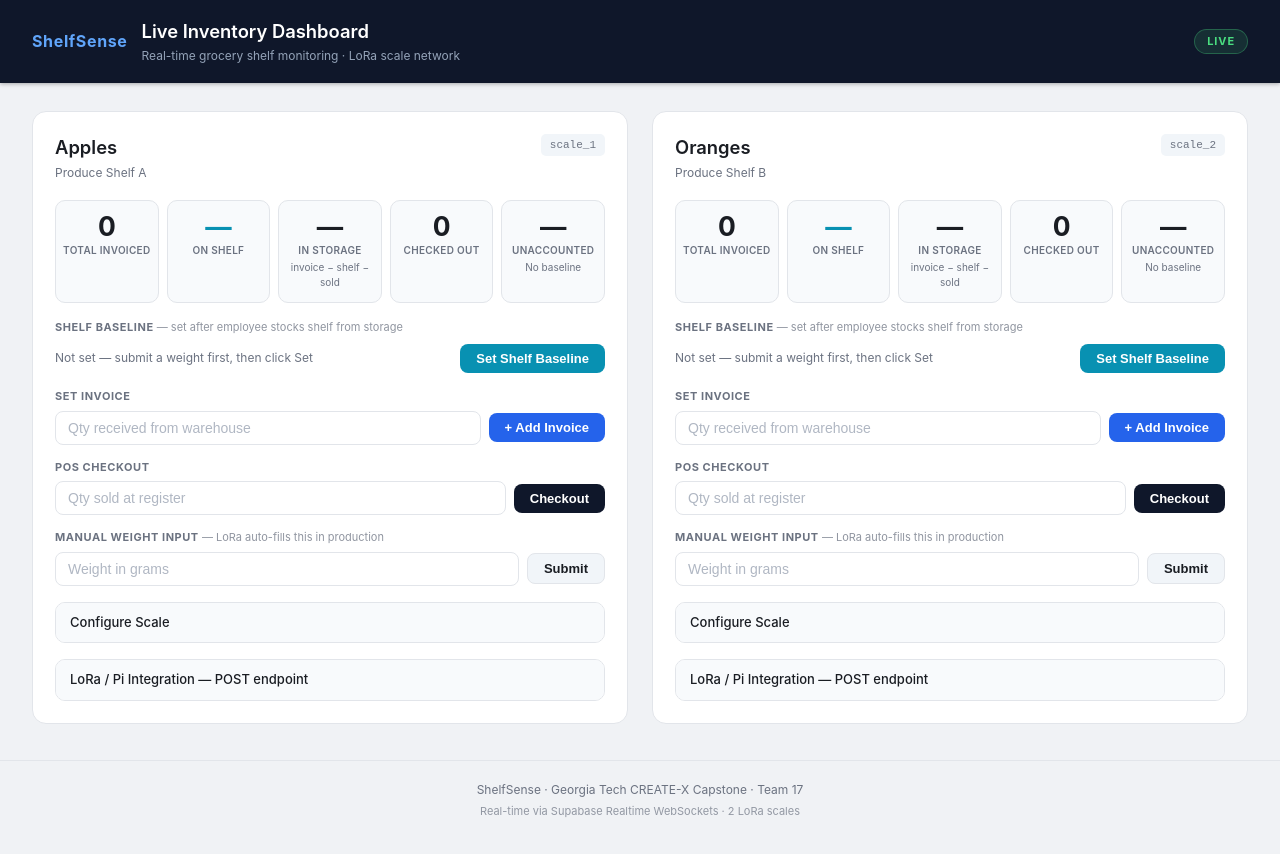
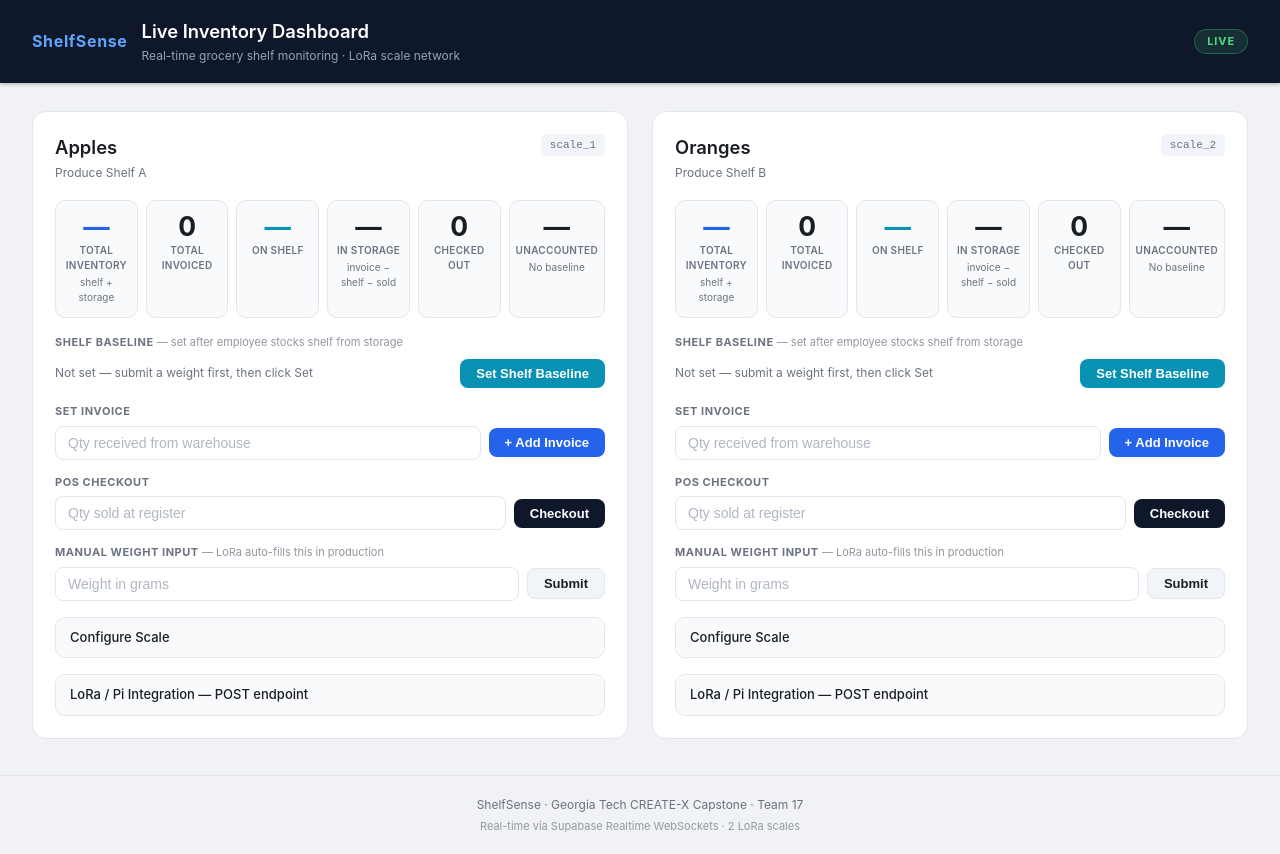
Before and after one commit to Semiaris0404/ShelfSense, a React (Vite) app: page / in a window 1280 px wide. Built offline with nearby package versions, Linux system fonts and the light colour scheme; no server answers; the database is empty.

Commit message:
fix: inStorage excludes unaccounted, add total inventory stat

```diff
--- a/src/App.css
+++ b/src/App.css
@@ -112,7 +112,7 @@ body {
 
 .stats {
   display: grid;
-  grid-template-columns: repeat(5, 1fr);
+  grid-template-columns: repeat(6, 1fr);
   gap: 8px;
 }
 @media (max-width: 600px) { .stats { grid-template-columns: repeat(3, 1fr); } }
@@ -136,6 +136,7 @@ body {
 .stat-low    .sv { color: var(--amber); }
 .stat-empty  { border-color: #fca5a5; background: #fef2f2; }
 .stat-empty  .sv { color: var(--red); }
+.stat-total .sv { color: var(--blue); }
 
 /* Unaccounted variants */
 .stat-neutral   { }
--- a/src/App.jsx
+++ b/src/App.jsx
@@ -32,13 +32,6 @@ function calcMetrics(weightG, unitWeightG, totalInvoiced, totalCheckedOut, basel
     ? Math.max(0, Math.round(weightG / (unitWeightG || 1)))
     : null
 
-  const inStorage = onShelf !== null
-    ? Math.max(0, totalInvoiced - onShelf - totalCheckedOut)
-    : null
-
-  const lowStock   = onShelf !== null && onShelf > 0 && onShelf <= 3
-  const outOfStock = onShelf !== null && onShelf === 0
-
   // Discrepancy: items removed from shelf not accounted for by POS
   const hasBaseline = (baselineUnits || 0) > 0
   let unaccounted = 0
@@ -48,7 +41,16 @@ function calcMetrics(weightG, unitWeightG, totalInvoiced, totalCheckedOut, basel
     unaccounted = Math.max(0, removedFromShelf - checkoutsSinceBase)
   }
 
-  return { onShelf, inStorage, lowStock, outOfStock, unaccounted, hasBaseline }
+  const inStorage = onShelf !== null
+    ? Math.max(0, totalInvoiced - onShelf - totalCheckedOut - unaccounted)
+    : null
+
+  const lowStock   = onShelf !== null && onShelf > 0 && onShelf <= 3
+  const outOfStock = onShelf !== null && onShelf === 0
+  const totalInventory = onShelf !== null
+    ? Math.max(0, totalInvoiced - totalCheckedOut - unaccounted)
+    : null
+  return { onShelf, inStorage, lowStock, outOfStock, unaccounted, hasBaseline, totalInventory }
 }
 
 // ─── Main component ──────────────────────────────────────────────────────────
@@ -273,7 +275,7 @@ export default function App() {
           const totalChk = checkouts[id] || 0
           const wt       = readings[id]
 
-          const { onShelf, inStorage, lowStock, outOfStock, unaccounted, hasBaseline } =
+          const { onShelf, inStorage, lowStock, outOfStock, unaccounted, hasBaseline, totalInventory } =
             calcMetrics(
               wt,
               cfg.unit_weight_g || 1,
@@ -297,8 +299,14 @@ export default function App() {
                 <span className="scale-badge">{id}</span>
               </div>
 
-              {/* ─ 5 stat boxes ─ */}
+              {/* ─ 6 stat boxes ─ */}
               <div className="stats">
+
+                <div className="stat stat-total">
+                  <div className="sv">{totalInventory ?? '—'}</div>
+                  <div className="sl">Total Inventory</div>
+                  <div className="ss">shelf + storage</div>
+                </div>
 
                 <div className="stat">
                   <div className="sv">{totalInv}</div>
```
